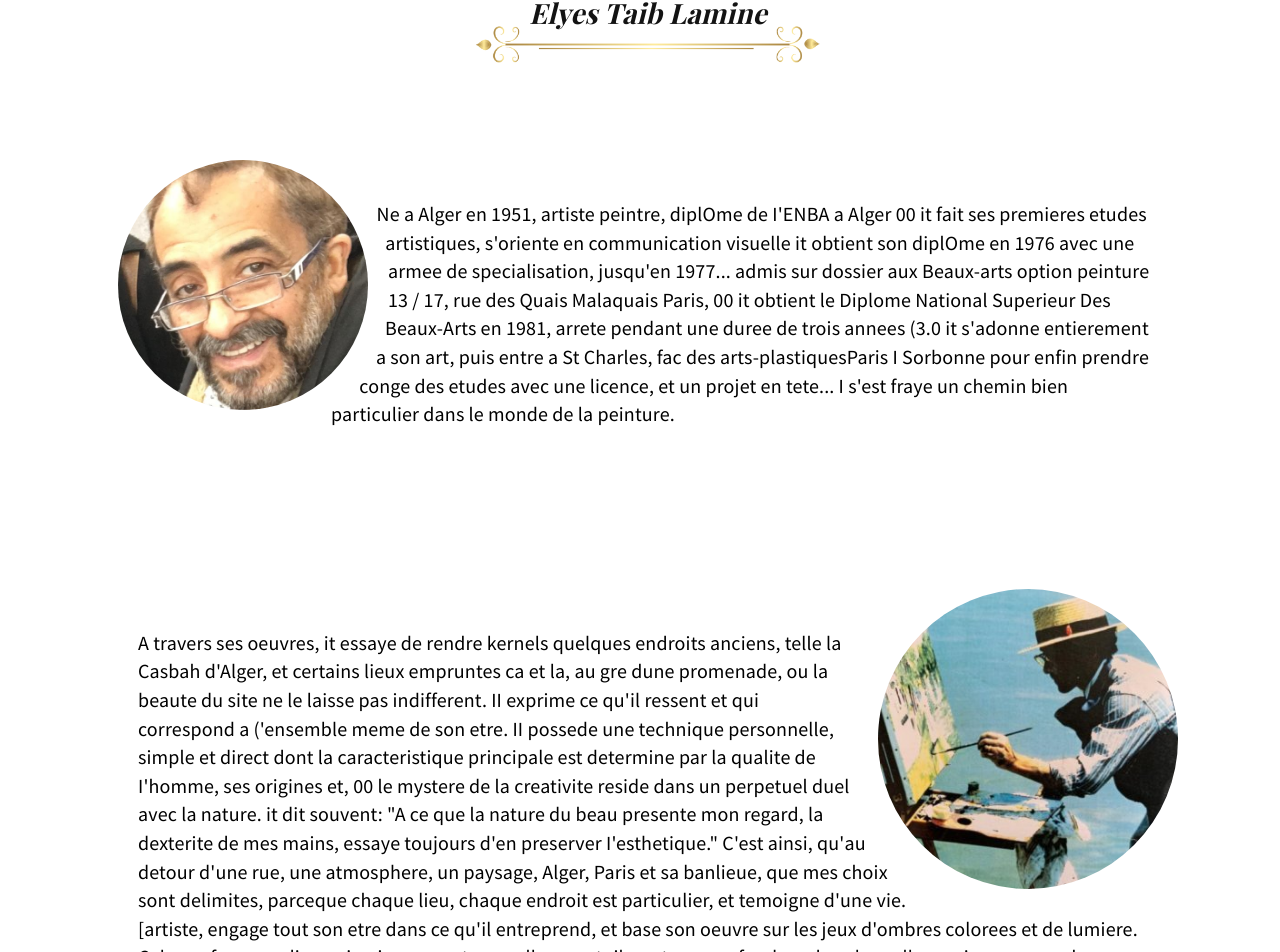
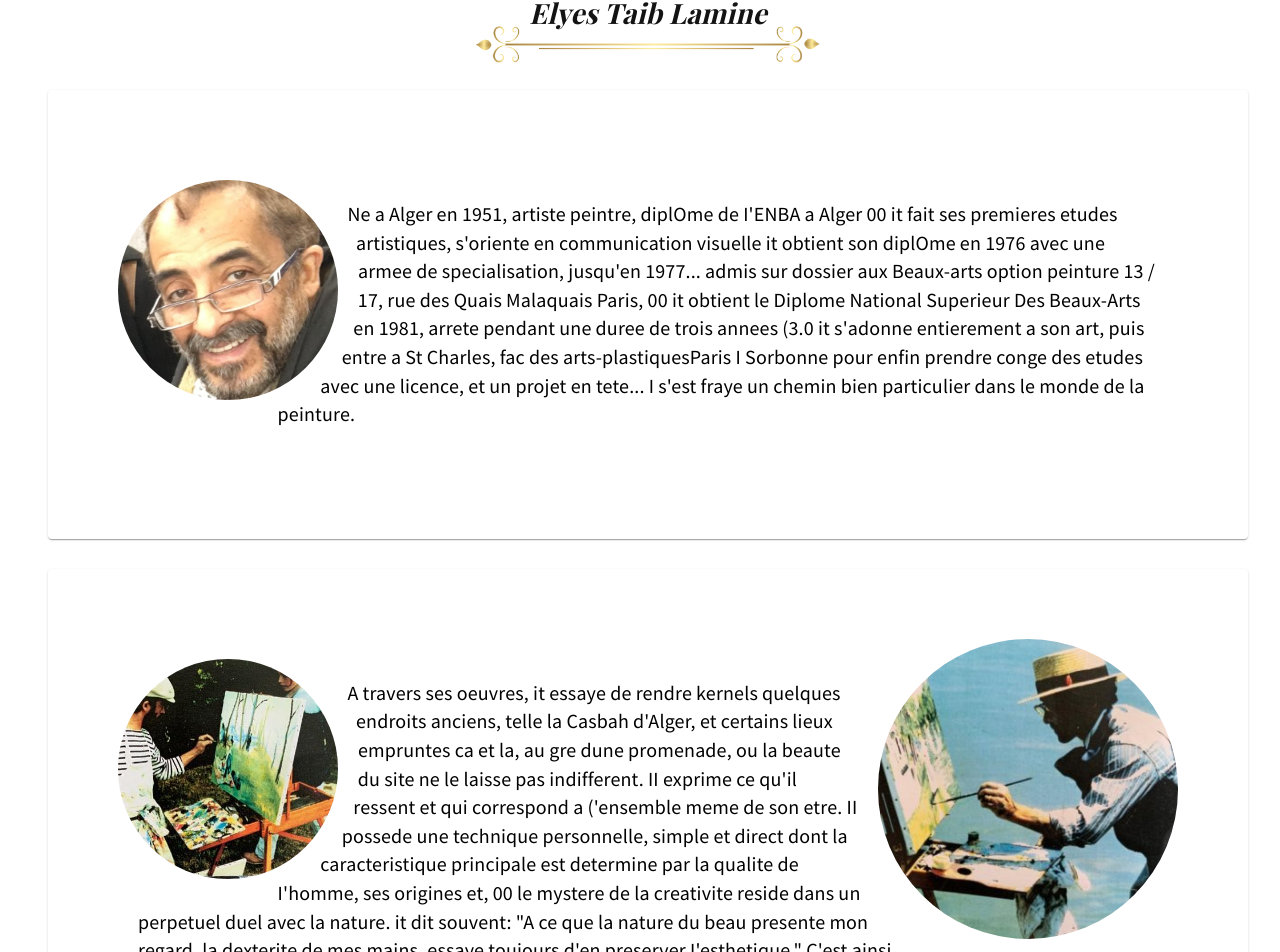
Before and after one commit to TadjerouniMohamedAdel/artelyes, a React (Create React App) app: page /artist in a window 1280 px wide. Shown: the part 290-1242 px from the top of the page. Built offline with nearby package versions, Linux system fonts and the light colour scheme; a web font is replaced by a local one.

Commit message:
artist v1

```diff
--- a/src/App.css
+++ b/src/App.css
@@ -73,3 +73,6 @@
     display: flex;
     flex-direction: row;
 }
+#root{
+    background-color: #fff;
+}
--- a/src/Components/Artist.css
+++ b/src/Components/Artist.css
@@ -11,11 +11,12 @@
     ;
 }
 .circle.circle1{
-    width:250px;
-    height:250px;
+    width:220px;
+    height:220px;
     float: left;
     border-radius: 50%;
     margin:20px;
+    margin-top: 40px;
     shape-outside: circle();
 }
 
--- a/src/Components/Artist.js
+++ b/src/Components/Artist.js
@@ -1,6 +1,7 @@
 import React, { Component } from 'react'
 import './Artist.css'
-import { elyes1, artist1, underline } from '../Images'
+import { elyes1, artist1, underline, artist2 } from '../Images'
+import { Paper } from '@material-ui/core'
 export default class Artist extends Component {
     render() {
         return (
@@ -9,6 +10,7 @@ export default class Artist extends Component {
                     Elyes Taib Lamine<br/>
                     <img src={underline}  style={{marginTop:-10}} width={350} height={50}/>
                 </h3>
+                <Paper>
                 <section className="profile-section">
                     <div className="circle circle1">
                         <img src={elyes1} />
@@ -23,7 +25,12 @@ export default class Artist extends Component {
                     </div>
                 </section>
 
+                </Paper>
+                <Paper style={{marginTop:50}}>
                 <section className="profile-section">
+                <div className="circle circle1">
+                        <img src={artist2} />
+                    </div>
                     <div className="circle circle2">
                         <img src={artist1} />
                     </div>
@@ -40,6 +47,8 @@ export default class Artist extends Component {
 
                     </div>
                 </section>
+
+                </Paper>
             </div>
         )
     }
--- a/src/Components/Contacts.js
+++ b/src/Components/Contacts.js
@@ -1,10 +1,14 @@
 import React, { Component } from 'react'
+import { underline } from '../Images'
 
 export default class Contacts extends Component {
     render() {
         return (
             <div>
-                contact Component
+                 <h3 className="profile-section-title">
+                    contacts<br/>
+                    <img src={underline}  style={{marginTop:-10}} width={350} height={50}/>
+                </h3>
             </div>
         )
     }
```
